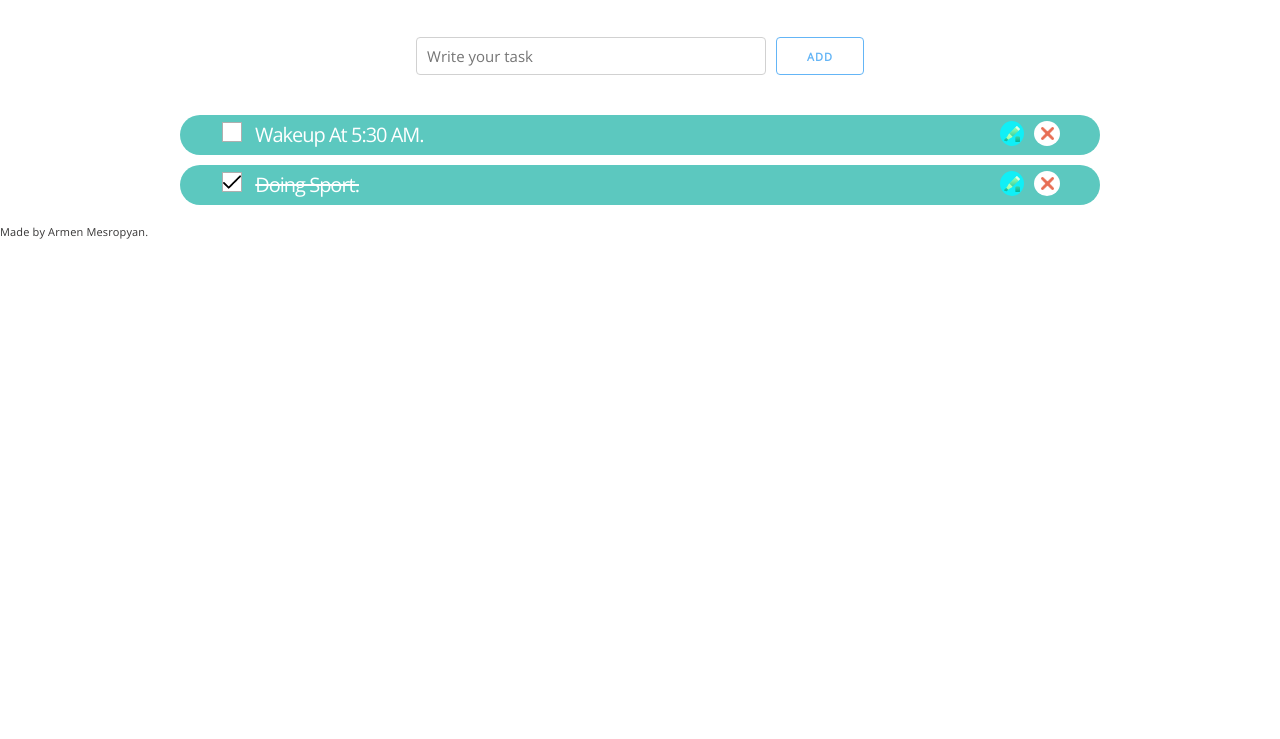
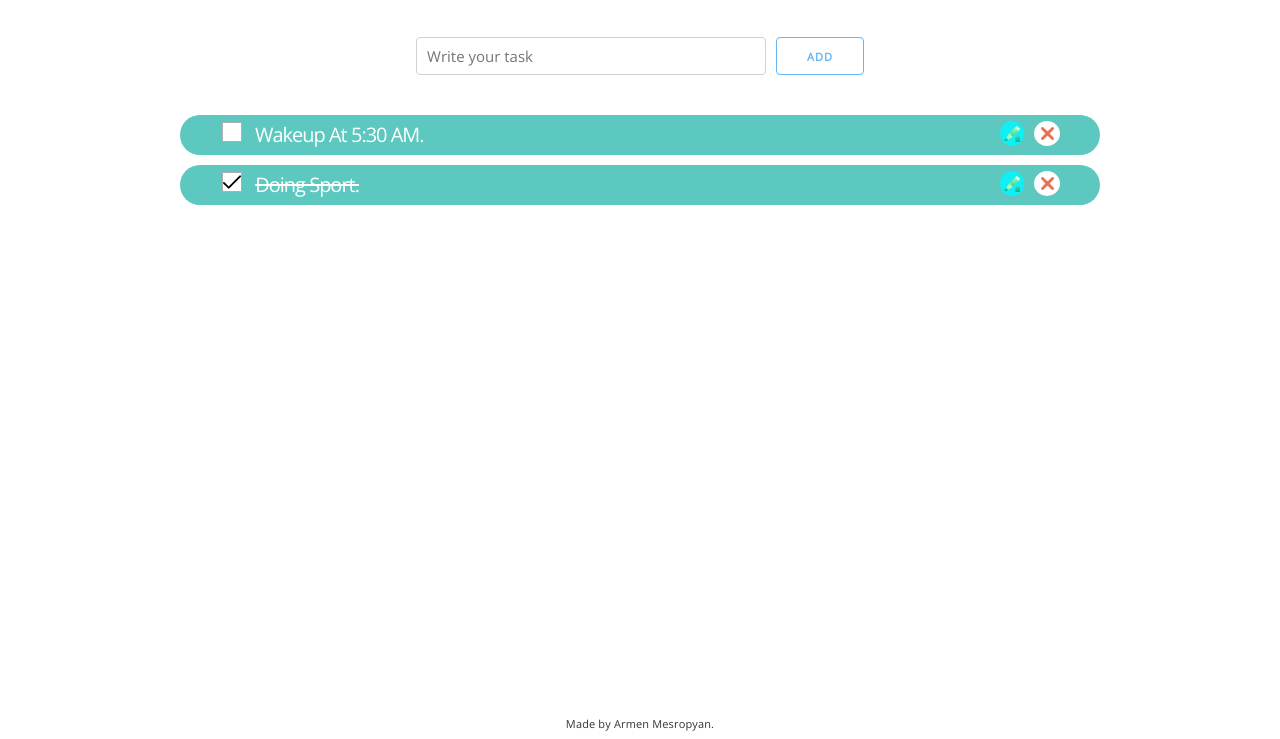
Before and after one commit to ArmenMesropyan/Todo, a website: page src/index.html in a window 1280 px wide. Shown: the part 61-800 px from the top of the page. Drawn offline with nearby package versions, Linux system fonts and the light colour scheme.

Commit message:
Footer attached to the bottom

```diff
--- a/src/css/main.css
+++ b/src/css/main.css
@@ -20,6 +20,9 @@ body {
     font-size: 15px;
     line-height: 30px;
     color: #000;
+    display: flex;
+    flex-direction: column;
+    min-height: 100vh;
 }
 
 a {
@@ -273,3 +276,12 @@ img {
 
 
 /* Grids */
+
+.todo {
+    flex-grow: 1;
+}
+
+footer {
+    text-align: center;
+    margin-top: auto;
+}
--- a/src/index.html
+++ b/src/index.html
@@ -117,10 +117,10 @@
                 </ul>
             </div>
         </section>
-        <footer>
-            <small class="note">Made by Armen Mesropyan.</small>
-        </footer>
     </main>
+    <footer>
+        <small class="note">Made by Armen Mesropyan.</small>
+    </footer>
 
     <script src="js/app.js"></script>
 </body>
```
